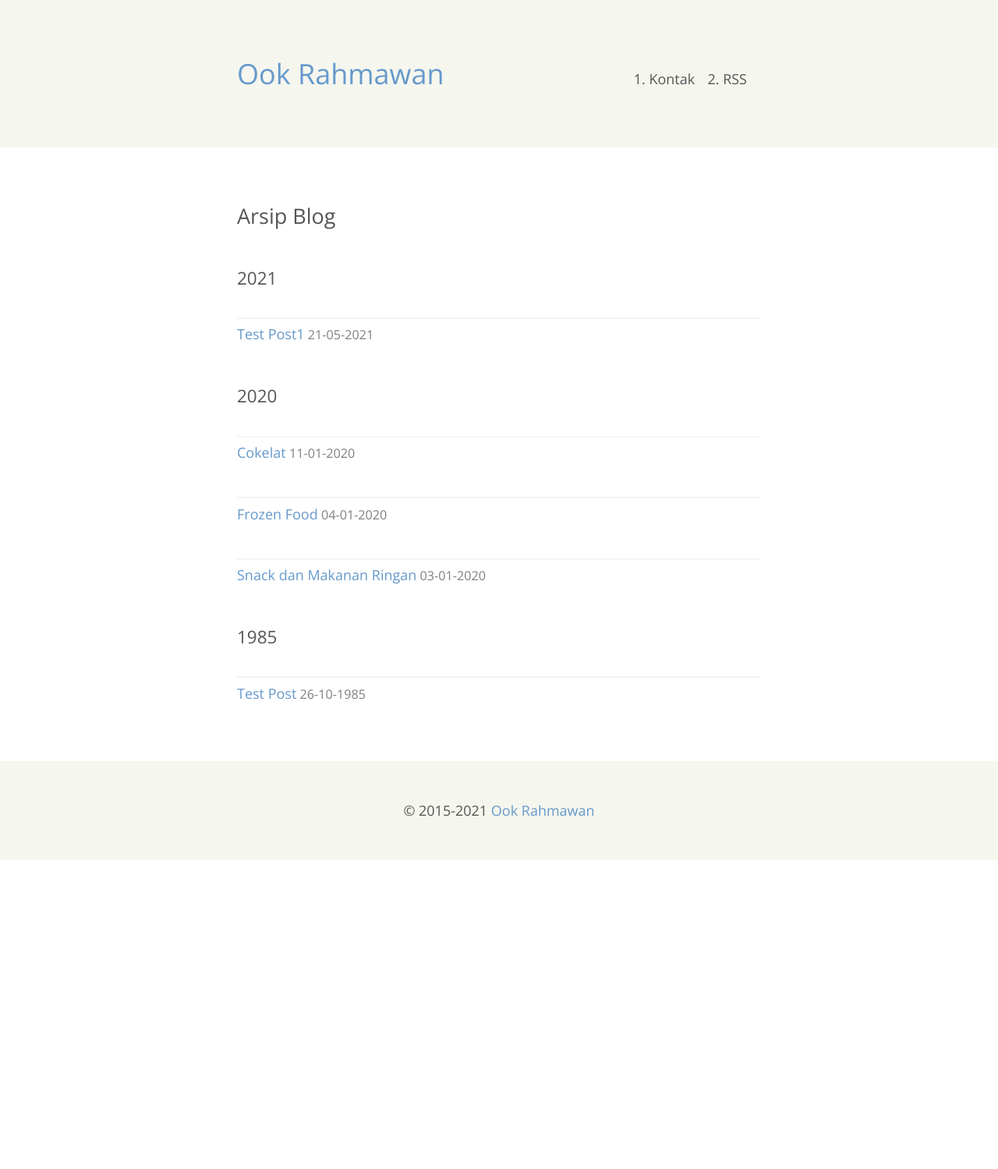
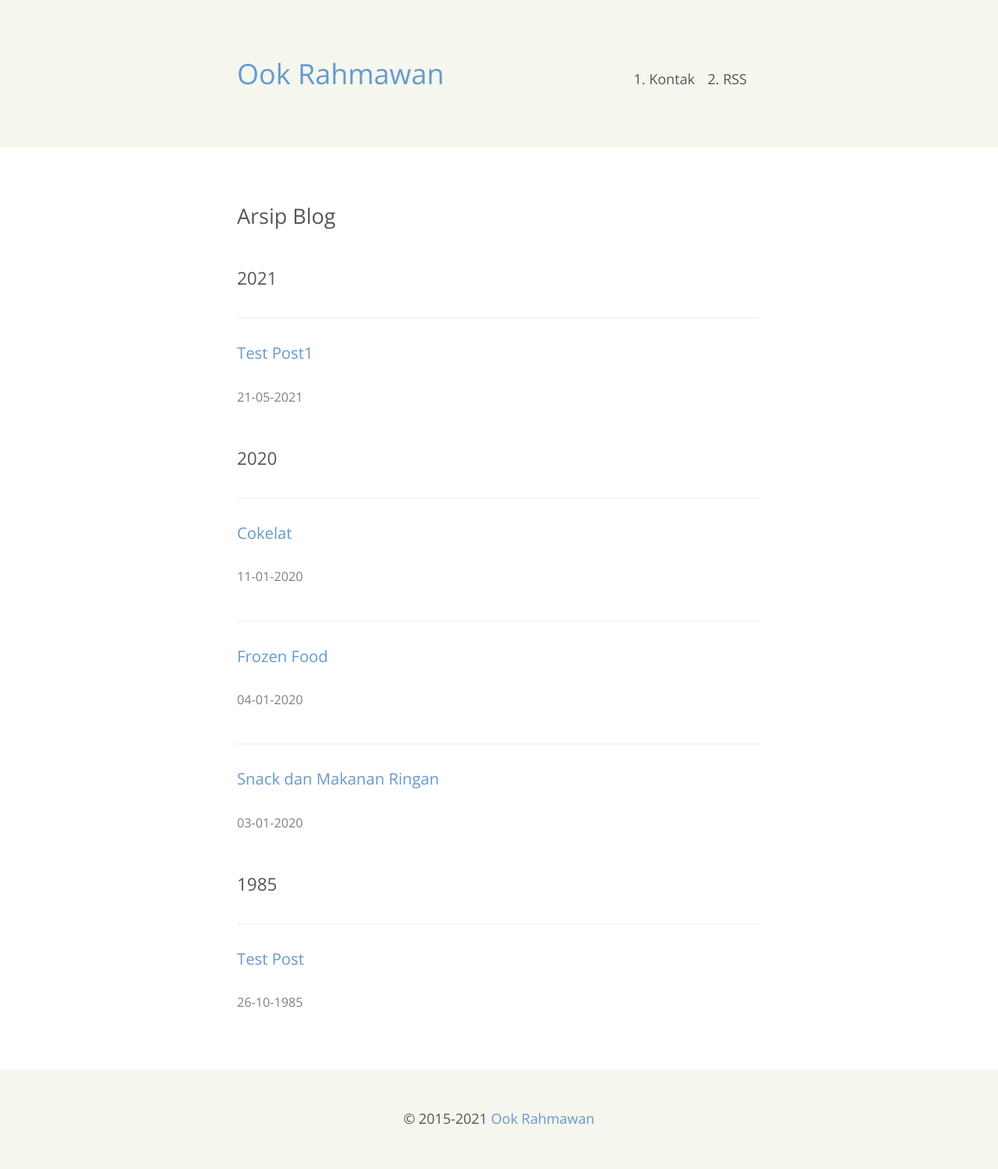
Before and after one commit to krhmwn/krhmwn, a Jekyll site: the page built from archive.html, in a window 1280 px wide. Shown: the whole page at 78% size. Built offline with Jekyll 4.4.1, drawn with Linux system fonts in a browser that asks for light colours; before the commit the page ends 1103 px from its top, so only the background shows below that.

Commit message:
update v.1.0.13

```diff
--- a/archive.html
+++ b/archive.html
@@ -5,18 +5,8 @@ title: Arsip Blog
 
 <article class="post">
 <h2>Arsip Blog</h2>
-{% for post in site.posts %}
-<ul>
-{% capture post_year %}{{ post.date | date: "%Y" }}{% endcapture %}
-<li>
-{% if post_year != current_year %}
-<h3>{{ post_year }}</h3>
-{% assign current_year = post_year %}
-{% endif %}
-</li>
-<li>
-<a href="{{ post.url }}">{{ post.title }}</a><time datetime="{{ post.date | date: '%Y-%m-%d' }}"> {{ post.date | date: "%d-%m-%Y" }}</time>
-</li>
-  </ul>
-{% endfor %}
+{% for post in site.posts %}<ul>{% capture post_year %}{{ post.date | date: "%Y" }}{% endcapture %}
+<li>{% if post_year != current_year %}<h3>{{ post_year }}</h3>{% assign current_year = post_year %}{% endif %}</li>
+<li><h4><a href="{{ post.url }}">{{ post.title }}</a></h4><time datetime="{{ post.date | date: '%Y-%m-%d' }}"> {{ post.date | date: "%d-%m-%Y" }}</time></li>
+</ul>{% endfor %}
 </article>
```
